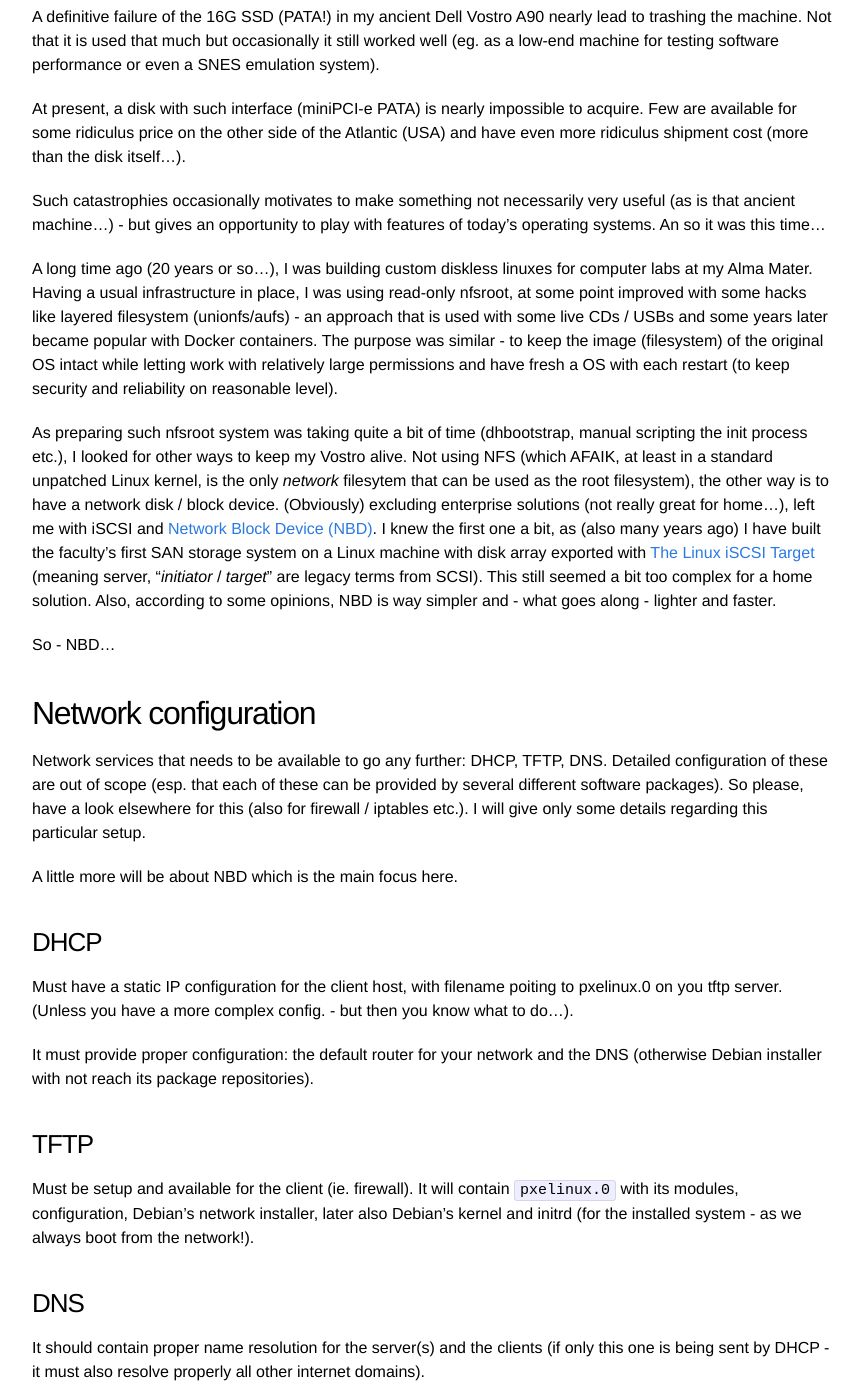
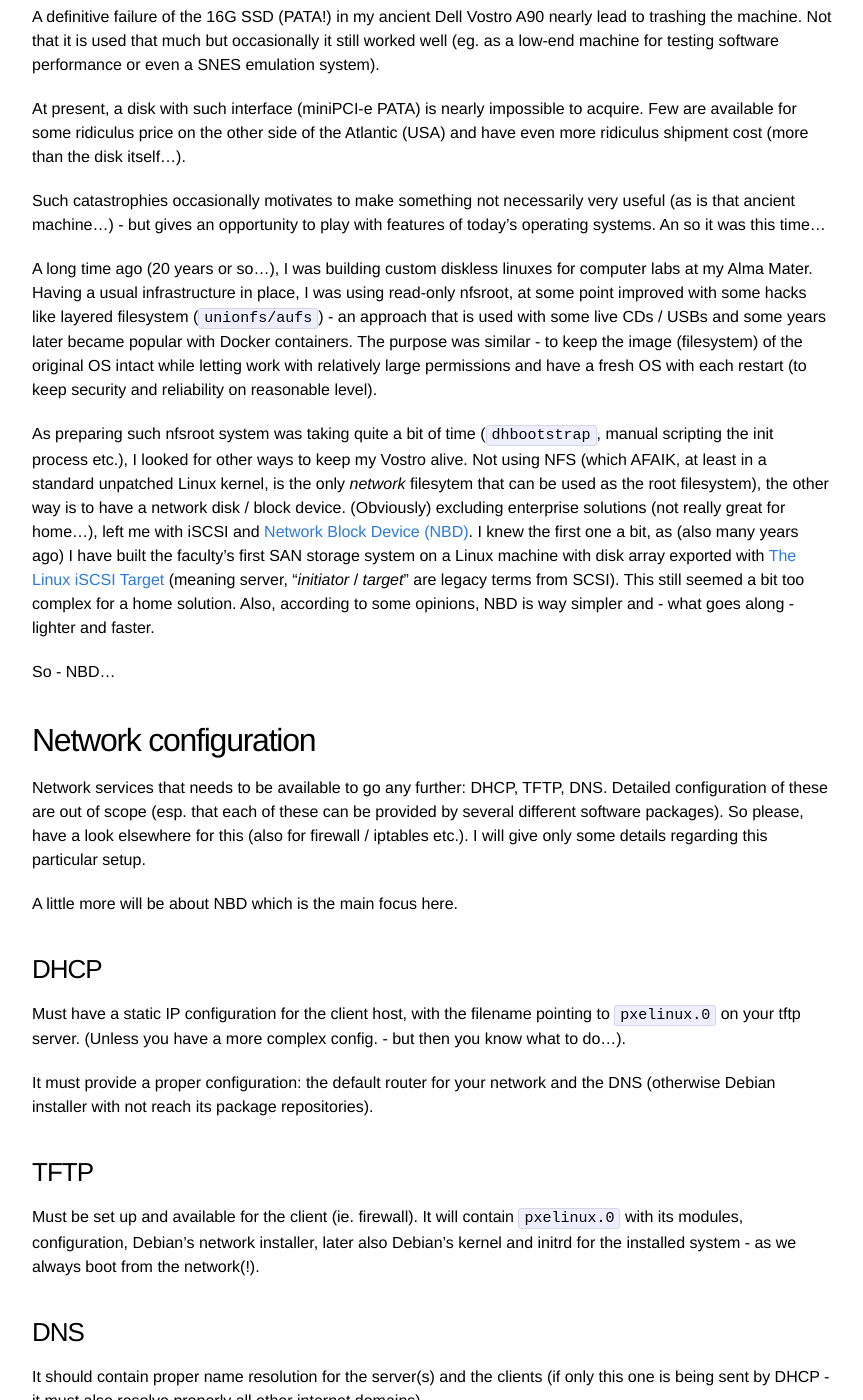
Before and after one commit to t-w/t-w.github.io, a Jekyll site: the page built from _posts/2022-03-09-diskless_debian_11_pxe_nbd.markdown, in a window 1280 px wide and 1400 px high, scrolled down 301 px. Shown: the whole window, without its empty margins (208-1071 px from the left). Built offline with Jekyll 4.4.1, drawn with Linux system fonts in a browser that asks for light colours; some of the changed text lies outside the part shown.

Commit message:
debian on nbd: minor corrections.

````diff
--- a/_posts/2022-03-09-diskless_debian_11_pxe_nbd.markdown
+++ b/_posts/2022-03-09-diskless_debian_11_pxe_nbd.markdown
@@ -21,20 +21,21 @@ An so it was this time...
 
 A long time ago (20 years or so...), I was building custom diskless linuxes for computer labs
 at my Alma Mater. Having a usual infrastructure in place, I was using read-only nfsroot, at some point
-improved with some hacks like layered filesystem (unionfs/aufs) - an approach that is used with
+improved with some hacks like layered filesystem (`unionfs/aufs`) - an approach that is used with
 some live CDs / USBs and some years later became popular with Docker containers. The purpose was
 similar - to keep the image (filesystem) of the original OS intact while letting work
-with relatively large permissions and have fresh a OS with each restart (to keep security
+with relatively large permissions and have a fresh OS with each restart (to keep security
 and reliability on reasonable level).
 
-As preparing such nfsroot system was taking quite a bit of time (dhbootstrap, manual
+As preparing such nfsroot system was taking quite a bit of time (`dhbootstrap`, manual
 scripting the init process etc.), I looked for other ways to keep my Vostro alive.
 Not using NFS (which AFAIK, at least in a standard unpatched Linux kernel, is the only _network_
 filesytem that can be used as the root filesystem), the other way is to have a network disk / block device.
 (Obviously) excluding enterprise solutions (not really great for home...), left me with iSCSI
 and [Network Block Device (NBD)][nbd]. I knew the first one a bit, as (also many years ago)
 I have built the faculty's first SAN storage system on a Linux machine with disk array
-exported with [The Linux iSCSI Target][linux_iscsi_target] (meaning server, "_initiator_ / _target_" are legacy terms from SCSI).
+exported with [The Linux iSCSI Target][linux_iscsi_target] (meaning server, "_initiator_ / _target_"
+are legacy terms from SCSI).
 This still seemed a bit too complex for a home solution. Also, according to some opinions,
 NBD is way simpler and - what goes along - lighter and faster.
 
@@ -49,16 +50,16 @@ several different software packages). So please, have a look elsewhere for this
 A little more will be about NBD which is the main focus here.
 
 ### DHCP
-Must have a static IP configuration for the client host, with filename poiting to pxelinux.0
-on you tftp server. (Unless you have a more complex config. - but then you know what to do...).
+Must have a static IP configuration for the client host, with the filename pointing to `pxelinux.0`
+on your tftp server. (Unless you have a more complex config. - but then you know what to do...).
 
-It must provide proper configuration: the default router for your network and the DNS
+It must provide a proper configuration: the default router for your network and the DNS
 (otherwise Debian installer with not reach its package repositories).
 
 ### TFTP
-Must be setup and available for the client (ie. firewall). It will contain `pxelinux.0` with
+Must be set up and available for the client (ie. firewall). It will contain `pxelinux.0` with
 its modules, configuration, Debian's network installer, later also Debian's kernel and initrd
-(for the installed system - as we always boot from the network!).
+for the installed system - as we always boot from the network(!).
 
 ### DNS
 It should contain proper name resolution for the server(s) and the clients
@@ -78,7 +79,7 @@ dd if=/dev/zero of=/home/nbd/vostro-debian.img bs=1M count=5120
 ```
 
 2. Configure the NBD server to expose the image to client(s)
-Configuration of the nbd-server is fairly trivial. The following example is for Debian.
+Configuration of the `nbd-server` is fairly trivial. The following example is for Debian.
 - create a file `/etc/nbd-server/conf.d/`, eg. `/etc/nbd-server/conf.d/mydebian.conf`
 ```
 [mydebian]
@@ -89,10 +90,10 @@ Configuration of the nbd-server is fairly trivial. The following example is for
 `mydebian` is _the name of the export_ (later used with `nbd-client` with `-N` option),
 while the `exportname` is the path to the exported image/file (why they named it `exportname` - no idea...).
 
-The client will need to access the nbd's port (which, by default, is tcp/10809).
-(Re)start the `nbd-server` - and you're done (you may eventually check system logs).
+The client will need to access the nbd's port (which, by default, is `tcp/10809`).
+(Re)start the `nbd-server` - and you're done (you may eventually check the system logs).
 
-Note that by default (set in the global config of nbd-server: `/etc/nbd-server/config`),
+Note that by default (set in the global config of the `nbd-server`: `/etc/nbd-server/config`),
 the `nbd-server` will run as user `ndb`/group `ndb` - the ownership and permissions to the image file
 must be properly set.
 
@@ -147,8 +149,8 @@ as they have hardcoded paths (this actually could be done better in Debian).
 won't need any CD/DVD/USB image anymore.)
 
 ### NBD and Debian installer
-While Debian installer provides loading nbd modules as an option, there are no tools allowing
-to actually configure and use an nbd (what just makes nbd modules useless...). This is the major chore
+While the original Debian installer provides loading nbd modules as an option, there are _no tools allowing
+to actually configure and use an nbd device_ (what just makes the nbd modules useless...). This is the major chore
 during the installation - it is necessary to get the `nbd-client` binary which will work within
 the installation system (which is _not_ the same package as in the regular system - as the installer
 does not contain most of the libraries). I extracted the binary from package `nbd-client-udeb_3.21-1_i386.udeb`
@@ -255,11 +257,12 @@ $ ldd nbd-3.24/nbd-client
 This is why I decided to just put it on the tftp server and download - so that I can
 eventually update it without rebuilding the whole initrd.
 
+
 ### initrd with nbd support - more generic and parametrized
 The recipe above was a quick prototype of initrd, with hardcoded values (adresses, NBD name etc.).
 It was possible to improve this and do it in a less invasive and more flexible (parametrized) way.
 
-1. Modification in [`/init`][init_patched] - add setting `NBDROOT` from kernel parameter nbdroot:
+1. Modification in [`/init`][init_patched] - add setting `NBDROOT` from the kernel parameter `nbdroot`:
 ```
 [...]
 # Parse command line options
@@ -285,7 +288,7 @@ for x in $(cat /proc/cmdline); do
 
 3. Put [`nbd-client`][nbd_client_for_installed] binary into `/bin/` on initrd (no need to download it separately).
 
-This way, the nbd device can be configured in the pxelinux using kernel parameter nbdroot
+This way, the nbd device can be configured in the `pxelinux` configuration using the kernel parameter `nbdroot`
 (as shown in example above).
 
 (This version of initrd is still not perfect, but it could already be proposed
@@ -294,25 +297,27 @@ to implement in Debian. It would make creating systems on NBD much simpler and f
 
 ## Result and conclusions
 My Vostro works fine running Debian on NBD since few months.
-The NBD (through 100Mb network card!) does not seem visibly slower than the weird SSD - the machine itself
-is very slow in today's standards (Intel Atom).
-In the meantime, I've made the same setup for another machine (and may do similar things for some others).
+The NBD, operating through a 100Mb network card, does not seem visibly slower
+than the weird SSD - the machine itself is very slow in today's standards (Intel Atom).
+In the meantime, I've made the same setup for another machine (and may do similar things
+for some others).
 
-As you could see, while there are a few tricky places, Debian (and probably other distros too)
+As you can see, while there are a few tricky places, Debian (and probably other distros too)
 can be installed and used with root filesystem on an NBD device. If Debian developers
-remove the weird obstacles (like the lack of `nbd-client` in the installer
-and lack of proper code for NBD device setup in the generic init scripts), Debian could be
-ready to install and use from NBD nearly as easy as in other types of installation.
+remove the weird obstacles (like the lack of the `nbd-client` in the installer system
+and a lack of proper code for setting up an NBD device in the generic init scripts),
+Debian could be ready to install and use from NBD nearly as easy as in other types
+of installation.
 
 Such installation has some drawbacks:
 - it require a bit in infrastructure available (as described)
 - it require copying the kernel and initrd to the tftp server on every update(!),
-along with updating either symlinks or pxelinux configuration.
+along with updating either symlinks or the pxelinux configuration.
 
-But it also has many advantages, eg. having image of the system in a file gives
-the same flexibility as with a virtual machines: backup is just a file copy,
-templating, reuse for any experiments is equally simple - but it runs on a bare metal hardware.
-Also - the use of some "special" machines (like described above) can be extended and/or
+But it also has many advantages, eg. having an image of the system in a file gives
+the same flexibility as with a virtual machine: backup is just a file copy,
+templating, reuse for any experiments is equally simple - but it runs on a bare metal hardware(!).
+Also - the use of some "special" machines (like the one described above) can be extended,
 made more robust and easier to recover.
 
 
````
Also changed, not shown: other parts of _posts/2022-03-09-diskless_debian_11_pxe_nbd.markdown (+9 -8 lines).
